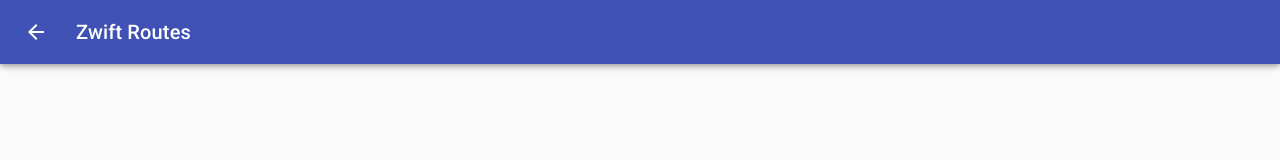
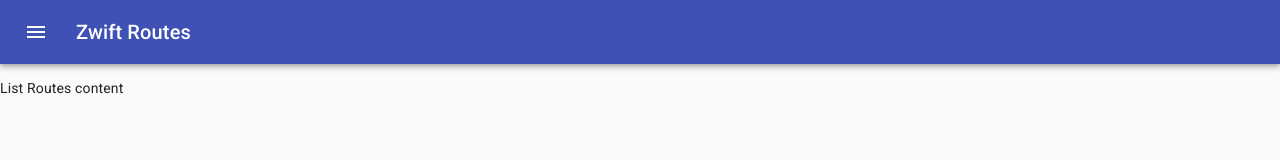
Before and after one commit to rosinbum/zwift-routes, a React (Create React App) app in the folder web/: page / in a window 1280 px wide. Shown: the top 160 px of the page. Built offline with nearby package versions, Linux system fonts and the light colour scheme.

Commit message:
Added react-router

```diff
--- a/web/package.json
+++ b/web/package.json
@@ -34,9 +34,11 @@
     "@types/node": "^12.12.29",
     "@types/react": "^16.9.23",
     "@types/react-dom": "^16.9.5",
+    "@types/react-router-dom": "^5.1.3",
     "lodash": "^4.17.15",
     "react": "^16.13.0",
     "react-dom": "^16.13.0",
+    "react-router-dom": "^5.1.2",
     "react-scripts": "3.4.0",
     "typescript": "^3.7.5"
   },
--- a/web/src/components/appbar/index.tsx
+++ b/web/src/components/appbar/index.tsx
@@ -7,7 +7,7 @@
 import Typography from '@material-ui/core/Typography';
 import useStyles from './stylesheet';
 
-interface AppBarProps {
+export interface ApplicationBarProps {
   /**
    * The left icon to display
    */
@@ -28,7 +28,7 @@
  * The top Application Bar
  * @param props component properties
  */
-const ApplicationBar: React.SFC<AppBarProps> = (props) => {
+const ApplicationBar: React.SFC<ApplicationBarProps> = (props) => {
   const style = useStyles();
 
   let leftIconComponent = <div className={style.emptyIcon}/>;
@@ -48,7 +48,7 @@
   }
 
   return (
-    <AppBar>
+    <AppBar position="relative">
       <Toolbar>
         {leftIconComponent}
         <Typography variant="h6" className={style.title}>
--- /dev/null
+++ b/web/src/pages/details/index.tsx
@@ -0,0 +1,28 @@
+import React from 'react';
+import ApplicationBar, { ApplicationBarProps} from 'components/appbar';
+import useStyles from './stylesheet';
+
+const DetailedRoutePage = () => {
+  const style = useStyles();
+
+  const onLeftIconPressed = () => {
+    console.log('Back icon pressed');
+  };
+
+  const applicationBarProps: ApplicationBarProps = {
+    leftIcon: "back",
+    onLeftIconPressed,
+    title: "Zwift Route"
+  };
+
+  return (
+    <div className={style.root}>
+      <ApplicationBar {...applicationBarProps} />
+      <div className={style.content}>
+        <p>Detailed Route content</p>
+      </div>
+    </div>
+  );
+};
+
+export default DetailedRoutePage;
--- a/web/src/pages/stylesheet.tsx
+++ b/web/src/pages/details/stylesheet.tsx
@@ -1,11 +1,9 @@
 import { makeStyles } from '@material-ui/core/styles';
 
 /**
- * Stylesheet for the main application.  This implements a full-page
- * flexbox with a main section that "grows" and scrolls the content
- * vertically.
+ * Stylesheet for the detailed route page
  */
-const useStyles = makeStyles({
+const useStyles = makeStyles((theme) => ({
   root: {
     display: 'flex',
     flexFlow: 'column nowrap',
@@ -17,11 +15,11 @@
     top: 0,
     width: '100%'
   },
-  mainSection: {
+  content: {
     display: 'block',
     flexGrow: 1,
     overflowY: 'scroll'
   }
-});
+}));
 
 export default useStyles;
--- a/web/src/pages/index.tsx
+++ b/web/src/pages/index.tsx
@@ -1,29 +1,24 @@
 import React from 'react';
-import AppBar from 'components/appbar';
-import useStyles from './stylesheet';
+import { HashRouter as Router, Switch, Route } from 'react-router-dom';
+import DetailedPageView from './details';
+import ListPageView from './list';
 
 /**
  * The main application component, which is needed to set up the routing
  * context for the application.
  */
-const MainApplication: React.SFC<{}> = () => {
-  const style = useStyles();
+const MainApplication: React.SFC<{}> = () => (
+  <Router>
+    <Switch>
+      <Route path="/route/:id">
+        <DetailedPageView />
+      </Route>
+      <Route path="/">
+        <ListPageView />
+      </Route>
+    </Switch>
+  </Router>
 
-  const onLeftIconPressed = () => {
-    console.log('Main Application: Left Icon Pressed');
-  }
-
-  return (
-    <div className={style.root}>
-      <AppBar
-        leftIcon="back"
-        onLeftIconPressed={onLeftIconPressed}
-        title="Zwift Routes"/>
-      <section className={style.mainSection}>
-        <p>Main Content</p>
-      </section>
-    </div>
-  );
-};
+);
 
 export default MainApplication;
--- /dev/null
+++ b/web/src/pages/list/index.tsx
@@ -0,0 +1,28 @@
+import React from 'react';
+import ApplicationBar, { ApplicationBarProps} from 'components/appbar';
+import useStyles from './stylesheet';
+
+const ListRoutesPage = () => {
+  const style = useStyles();
+
+  const onLeftIconPressed = () => {
+    console.log('Menu icon pressed');
+  };
+
+  const applicationBarProps: ApplicationBarProps = {
+    leftIcon: "menu",
+    onLeftIconPressed,
+    title: "Zwift Routes"
+  };
+
+  return (
+    <div className={style.root}>
+      <ApplicationBar {...applicationBarProps} />
+      <div className={style.content}>
+        <p>List Routes content</p>
+      </div>
+    </div>
+  );
+};
+
+export default ListRoutesPage;
--- /dev/null
+++ b/web/src/pages/list/stylesheet.tsx
@@ -0,0 +1,25 @@
+import { makeStyles } from '@material-ui/core/styles';
+
+/**
+ * Stylesheet for the list routes page
+ */
+const useStyles = makeStyles((theme) => ({
+  root: {
+    display: 'flex',
+    flexFlow: 'column nowrap',
+    height: '100%',
+    left: 0,
+    margin: 0,
+    padding: 0,
+    position: 'absolute',
+    top: 0,
+    width: '100%'
+  },
+  content: {
+    display: 'block',
+    flexGrow: 1,
+    overflowY: 'scroll'
+  }
+}));
+
+export default useStyles;
```
Also changed, not shown: 1 other file (tests, documents, lock files or other folders).
